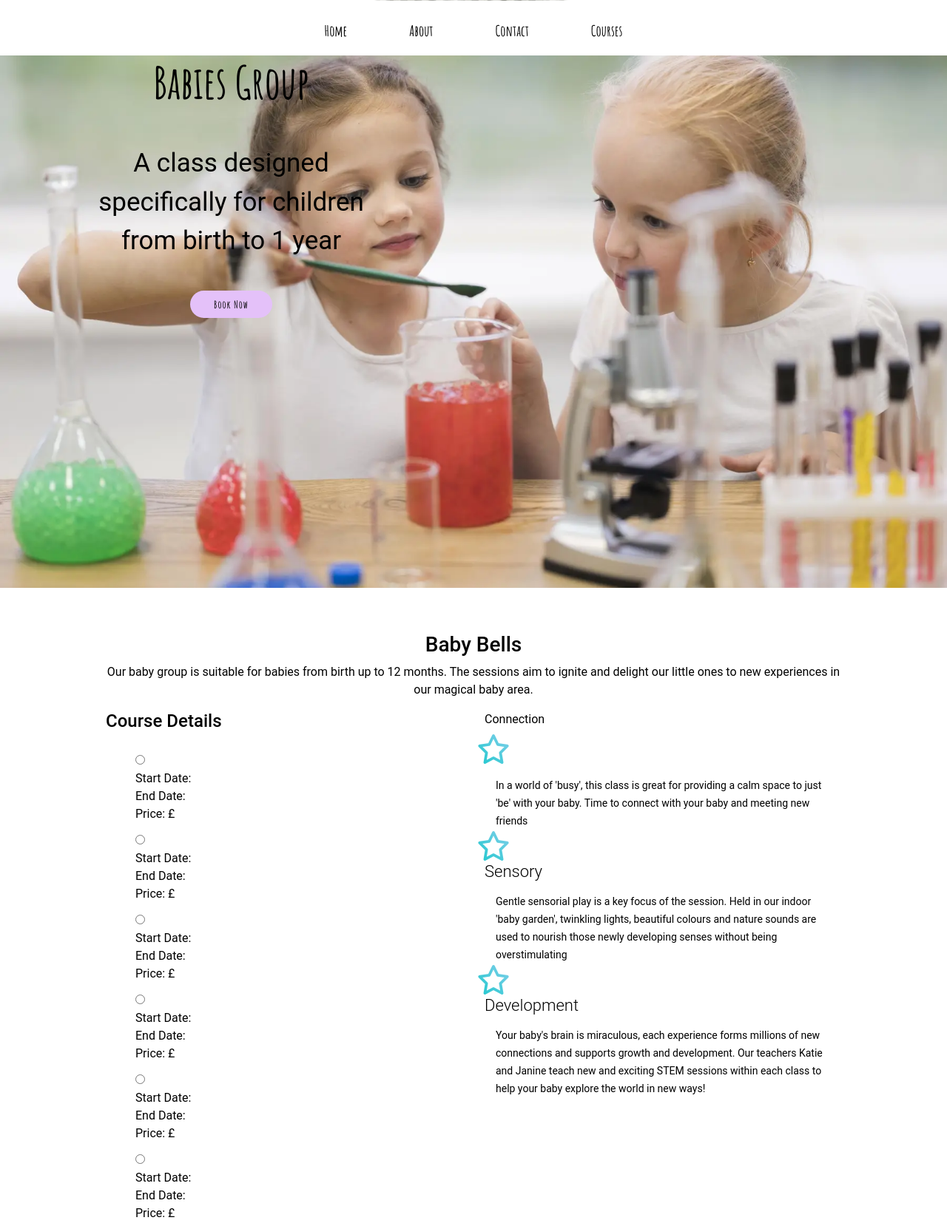
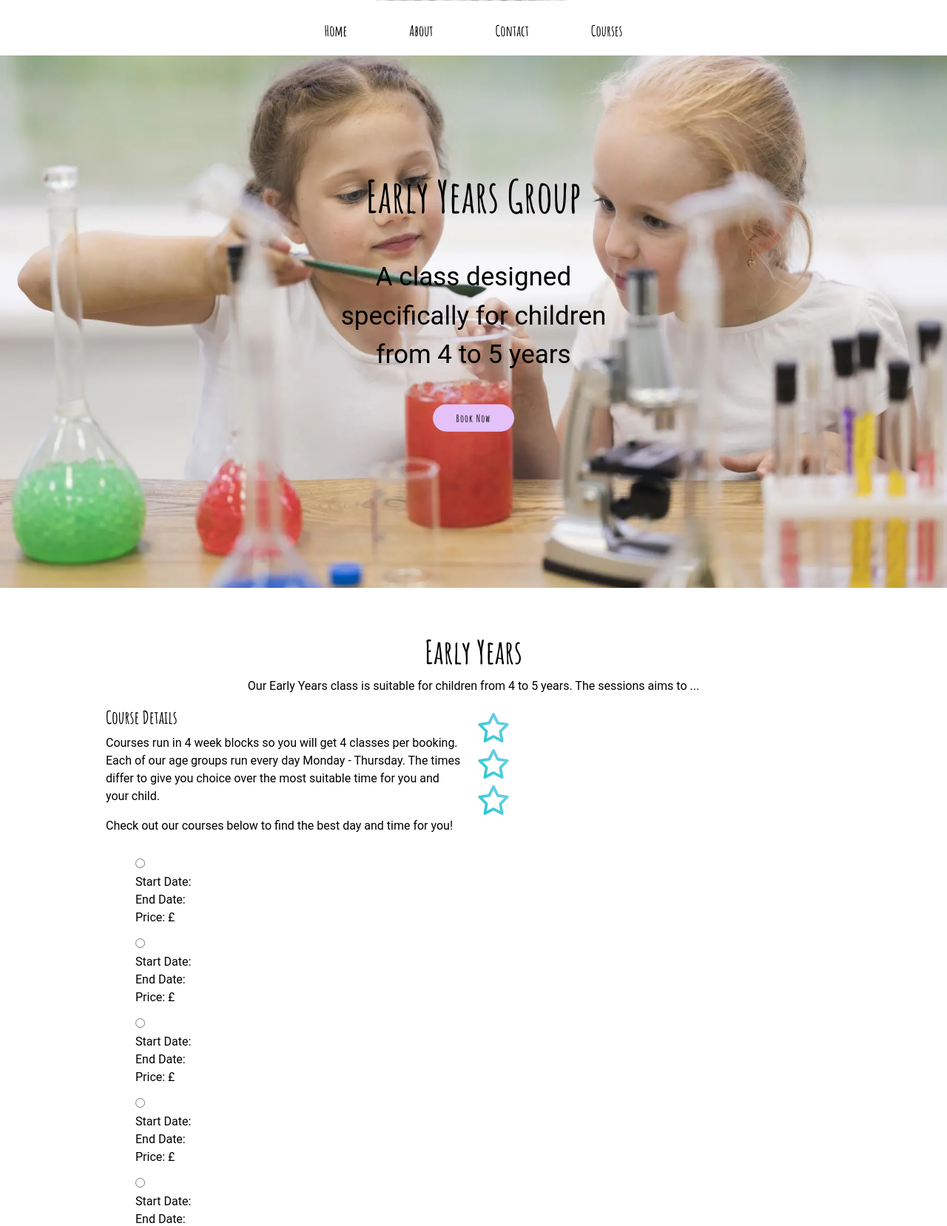
Before and after one commit to ChloeL-E/little-pont-msp4, a Django app: template products/templates/products/early_years_courses.html in a window 1280 px wide. Shown: the part 307-1965 px from the top of the page at 74% size. Run offline with Django 3.2, Linux system fonts and the light colour scheme; the template is opened without the code that fills it: values that come from a table or form of the project are taken from there, others are empty; data comes from the database, SQL or seed files in the repository; parts of the project's set-up code (start-up, migrations or seed data) failed here and were passed over; some libraries are stand-ins or nearby versions.

Commit message:
Fixed bug in courses dropdown

```diff
--- a/products/templates/products/early_years_courses.html
+++ b/products/templates/products/early_years_courses.html
@@ -7,12 +7,12 @@
   <div class="hero-container container">
     <div class="hero-item early-years-hero active">
       <div class="row">
-        <div class="col-7 col-md-6 my-auto">
+        <div class="col-7 col-md-6 my-auto intro-container">
           <h2 class="display-4 logo-font text-black">
-            Babies Group
+            Early Years Group
           </h2>
           <div class="my-5">
-            <p>A class designed specifically for children from birth to 1 year</p>
+            <p>A class designed specifically for children from 4 to 5 years</p>
             <a href="#" class="btn-get-started scrollto">Book Now</a>
           </div>
         </div>
@@ -25,42 +25,38 @@
 <section id="about-groups">
   <div class="container">
     <header class="section-header text-center">
-      <h3>Baby Bells</h3>
-      <p>Our baby group is suitable for babies from birth up to 12 months. The sessions aim to ignite and delight our
-        little ones to new experiences in our magical baby area.</p>
+      <h3 class="main-heading">Early Years</h3>
+      <p>Our Early Years class is suitable for children from 4 to 5 years. The sessions aims to ...</p>
     </header>
     <div class="row about-container">
       <div class="col-lg-6 content order-lg-1 order-2">
         <p>
-          Connection
+
         </p>
         <div class="icon-box">
           <div class="icon"><i class="fa-regular fa-star"></i></div>
           <h4 class="title"></h4>
-          <p class="description">In a world of 'busy', this class is great for providing a calm space to just 'be' with
-            your baby. Time to connect with your baby and meeting new friends</p>
+          <p class="description"></p>
         </div>
         <div class="icon-box">
           <div class="icon"><i class="fa-regular fa-star"></i></div>
-          <h4 class="title">Sensory</h4>
-          <p class="description">Gentle sensorial play is a key focus of the session. Held in our indoor 'baby garden',
-            twinkling lights, beautiful colours and nature sounds are used to nourish those newly developing senses
-            without being overstimulating</p>
+          <h4 class="title"></h4>
+          <p class="description"></p>
         </div>
         <div class="icon-box">
           <div class="icon"><i class="fa-regular fa-star"></i></div>
-          <h4 class="title">Development</h4>
-          <p class="description">Your baby's brain is miraculous, each experience forms millions of new connections and
-            supports growth and development. Our teachers Katie and Janine teach new and exciting STEM sessions within
-            each class to help your baby explore the world in new ways!</p>
+          <h4 class="title"></h4>
+          <p class="description"></p>
         </div>
       </div>
       <div class="col-lg-6 pt-5 pt-lg-0" id="">
-        <h4>Course Details</h4>
+        <h4 class="title-font">Course Details</h4>
         <p>
-        </p>
-        <p>
-        </p>
+          Courses run in 4 week blocks so you will get 4 classes per booking. Each of our age groups run every day Monday - Thursday. The times differ to give you choice over the most suitable time for you and your child.
+      </p>
+      <p>
+          Check out our courses below to find the best day and time for you!
+      </p>
         <!-- Loop through courses and display course details -->
         <form class="form" action="" method="POST">
           {% csrf_token %}
--- a/products/templates/products/toddlers_courses.html
+++ b/products/templates/products/toddlers_courses.html
@@ -7,7 +7,7 @@
   <div class="hero-container container">
     <div class="hero-item toddlers-hero active">
       <div class="row">
-        <div class="col-7 col-md-6 my-auto">
+        <div class="col-7 col-md-6 my-auto intro-container">
           <h2 class="display-4 logo-font text-black">
             Toddlers Group
           </h2>
@@ -25,7 +25,7 @@
 <section id="about-groups">
   <div class="container">
     <header class="section-header text-center">
-      <h3>Toddler Team</h3>
+      <h3 class="main-heading">Toddlers</h3>
       <p>Our Toddler group is suitable for toddlers from 1 to 2. The sessions aim to inspire our
         little ones' imagination and build awareness of the world around us</p>
     </header>
@@ -51,7 +51,7 @@
         </div>
       </div>
       <div class="col-lg-6 pt-5 pt-lg-0" id="">
-        <h4>Course Details</h4>
+        <h4 class="title-font">Course Details</h4>
         <p>
             Courses run in 4 week blocks so you will get 4 classes per booking. Each of our age groups run every day Monday - Thursday. The times differ to give you choice over the most suitable time for you and your child.
         </p>
--- a/products/urls.py
+++ b/products/urls.py
@@ -2,8 +2,8 @@
 from . import views
 
 urlpatterns = [
-    path('', views.babies_courses, name='babies_courses'),
-    path('', views.toddlers_courses, name='toddlers_courses'),
-    path('', views.preschooler_courses, name='preschooler_courses'),
-    path('', views.early_years_courses, name='early_years_courses'),
+    path('babies/', views.babies_courses, name='babies_courses'),
+    path('toddlers/', views.toddlers_courses, name='toddlers_courses'),
+    path('preschooler/', views.preschooler_courses, name='preschooler_courses'),
+    path('early_years/', views.early_years_courses, name='early_years_courses'),
 ]
--- a/static/css/base.css
+++ b/static/css/base.css
@@ -219,6 +219,17 @@
 
 .border-black {
   border: 1px solid #000 !important;
+}
+
+.main-heading {
+  font-family: var(--font-header);
+  font-weight: 600;
+  font-size: 44px;
+}
+
+.title-font {
+  font-family: var(--font-header);
+  font-weight: 600;
 }
 
 /*-------------------------------- Section */
```
Also changed, not shown: products/templates/products/babies_courses.html (+7 -5 lines), products/templates/products/preschooler_courses.html (+15 -19 lines).
